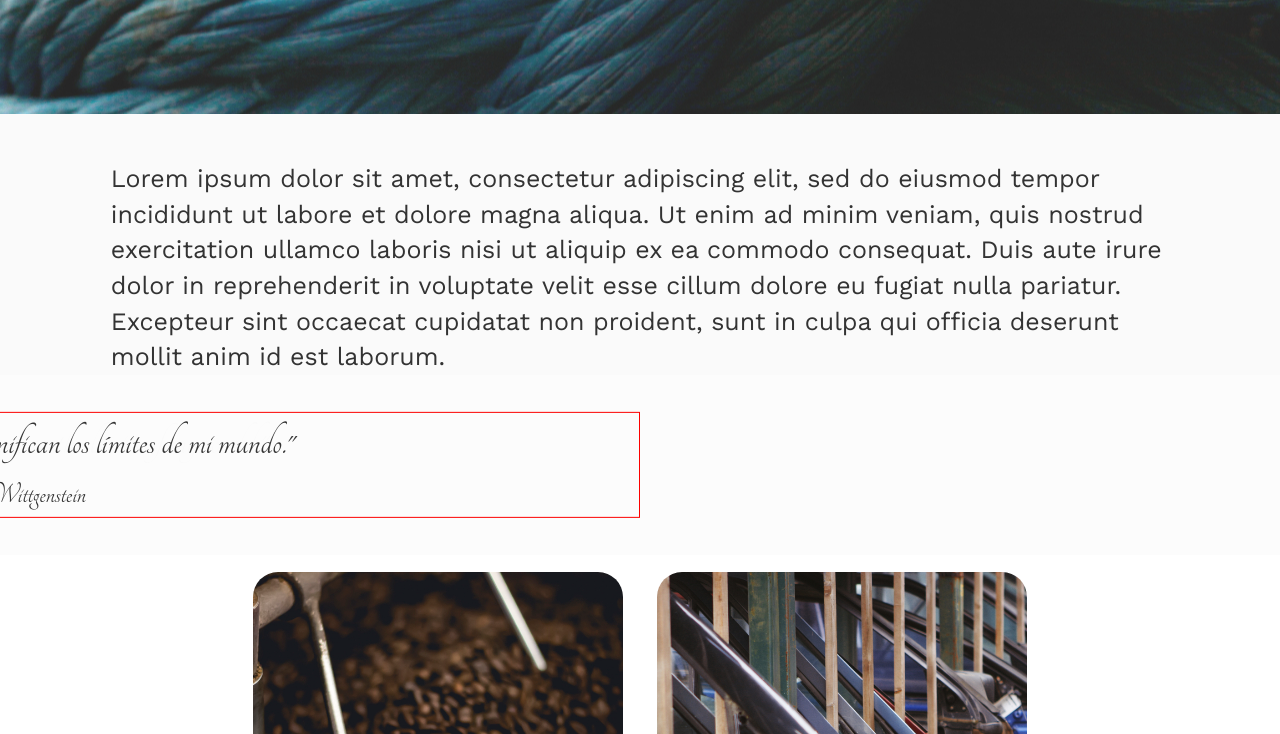
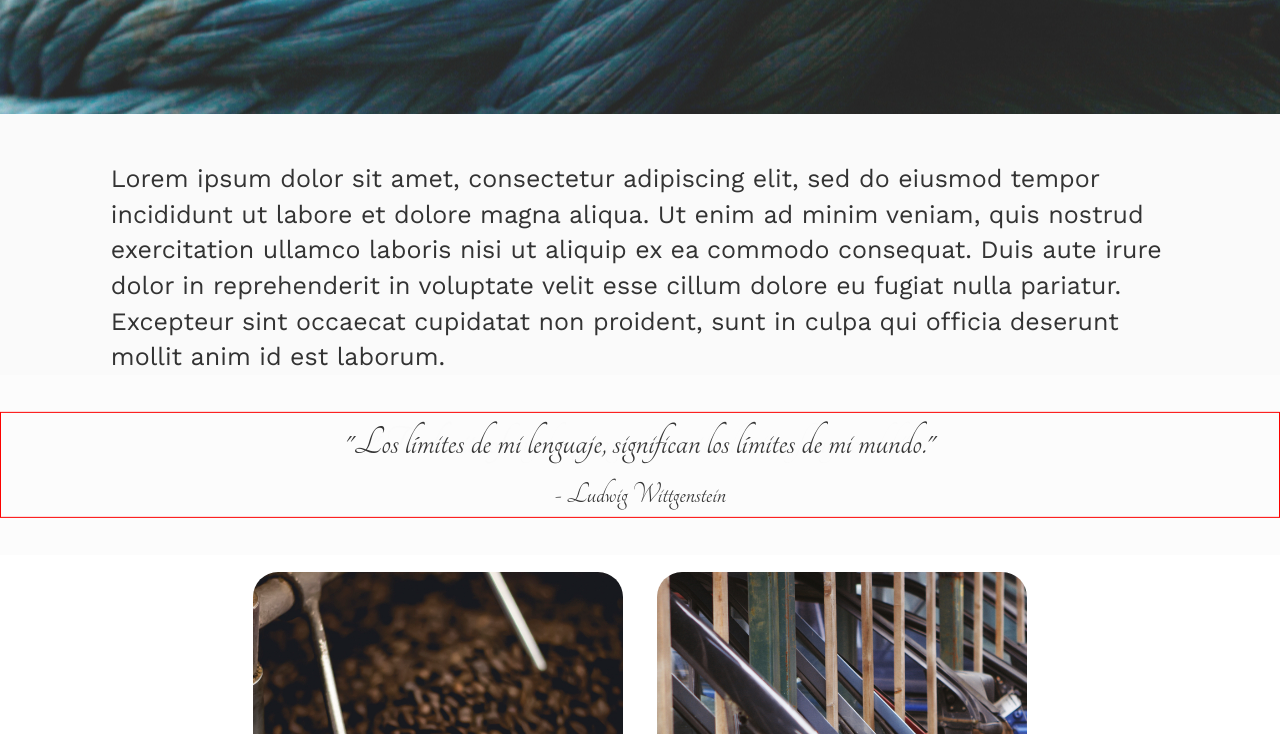
Before and after one commit to terry-lardner/icecream-fe, a website: page index.html in a window 1280 px wide. Shown: the part 366-1100 px from the top of the page. Drawn offline with nearby package versions, Linux system fonts and the light colour scheme.

Commit message:
cross browser compatibility

```diff
--- /dev/null
+++ b/assets/css/browser/ie-custom.css
@@ -0,0 +1,4 @@
+.carousel-content {
+	top: 0;
+	left: 0;
+}
--- a/assets/css/custom.css
+++ b/assets/css/custom.css
@@ -172,7 +172,7 @@ ul.social .lang-li:hover {
 	position: absolute;
 	width: 100%;
 	top: 50%;
-	/*left: 50%;*/
+	left: 50%;
 	transform: translate(-50%, -50%);
 	text-align: center;
 }
```
Also changed, not shown: index.html (+4 -1 lines), assets/js/browser/ie-main.js (renamed from assets/js/browser/ie9-main.js).
